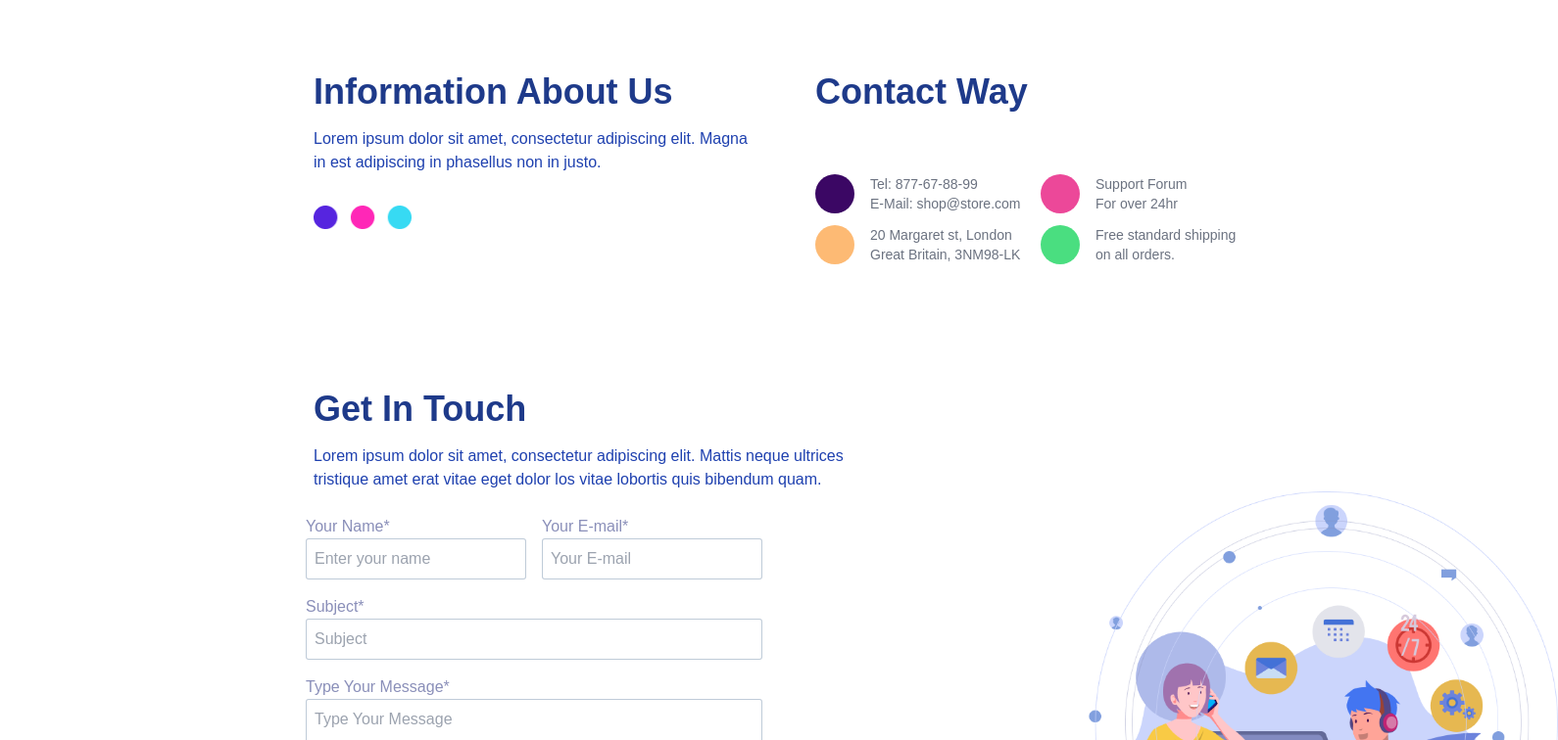
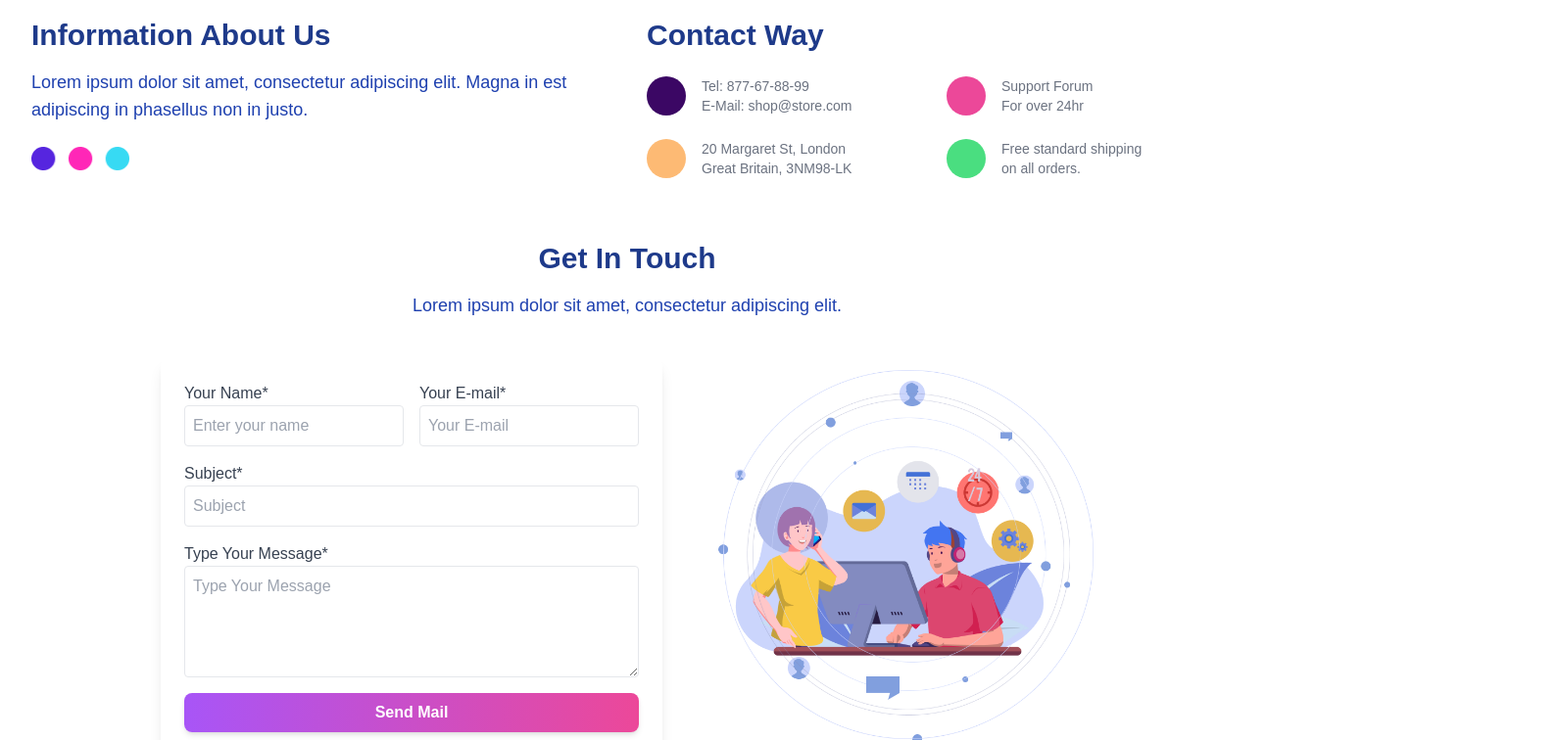
Before and after one commit to Hania-Fareed/Hackathon-uiux, a Next.js app: page /Contact in a window 1280 px wide. Shown: the part 380-1136 px from the top of the page at 98% size, 1590 px wide, since content can reach past the window. Built offline with nearby package versions, Linux system fonts and the light colour scheme.

Commit message:
hackathon changes

```diff
--- a/src/app/Contact/page.tsx
+++ b/src/app/Contact/page.tsx
@@ -2,15 +2,13 @@
 import React from "react";
 import Footer from "../components/footer";
 import Image from "next/image";
-import Swal from 'sweetalert2'
+import Swal from "sweetalert2";
+import Link from "next/link";
 
-
-const contact = () => {
-
-  const onSubmit = async (event:React.FormEvent<HTMLFormElement>) => {
+const Contact = () => {
+  const onSubmit = async (event: React.FormEvent<HTMLFormElement>) => {
     event.preventDefault();
     const formData = new FormData(event.currentTarget);
-
     formData.append("access_key", "b2a921ef-606a-45d4-96a1-83dbb0e6e6a4");
 
     const object = Object.fromEntries(formData);
@@ -20,156 +18,103 @@ const contact = () => {
       method: "POST",
       headers: {
         "Content-Type": "application/json",
-        Accept: "application/json"
+        Accept: "application/json",
       },
-      body: json
+      body: json,
     }).then((res) => res.json());
 
     if (res.success) {
       Swal.fire({
         title: "Success!",
         text: "Message sent successfully!",
-        icon: "success"
+        icon: "success",
       });
     }
   };
 
   return (
     <div>
-
-      <header className="relative py-16 mt-14 bg-purple-50">
     <div className="container mx-auto px-4">
+      {/* Header */}
+      <header className="relative py-16 mt-14 bg-purple-50 text-center">
         <h1 className="text-2xl font-bold text-blue-900">Contact Us</h1>
         <p className="text-sm text-gray-500">
-            Home . Pages . <span className="text-pink-500">Contact us</span>
+          <Link href="/">Home</Link> . Pages . <span className="text-pink-500">Contact Us</span>
         </p>
-        </div>
       </header>
 
-      <div className="flex space-x-16 ml-80 mt-24">
-        {/* Information About Us Section */}
-        <section className="w-1/2">
-          <h2 className="text-blue-900 font-bold text-4xl">Information About Us</h2>
-          <p className="mt-4 text-blue-800">
+      {/* Contact Information */}
+      <div className="flex flex-col lg:flex-row gap-10 mt-10 px-4">
+        {/* Information Section */}
+        <section className="lg:w-1/2 text-center lg:text-left">
+          <h2 className="text-blue-900 font-bold text-3xl">Information About Us</h2>
+          <p className="mt-4 text-blue-800 text-lg">
             Lorem ipsum dolor sit amet, consectetur adipiscing elit. Magna in est adipiscing in phasellus non in justo.
           </p>
-          {/* <img src="group 94.png" alt="Information about us" className="mt-8" /> */}
-          <Image
-          className="mt-8"
-          src="/group 94.png"
-          alt="Information about us"
-          width={100}
-          height={400}
-          />
-
-
+          <div className="flex justify-center lg:justify-start mt-6">
+            <Image src="/group 94.png" alt="Information about us" width={100} height={100} />
+          </div>
         </section>
 
-        {/* Contact Way Section */}
-        <section className="w-1/2 space-y-16">
-          <h2 className="text-blue-900 font-bold text-4xl">Contact Way</h2>
-          <div className="grid grid-cols-2 gap-3 mt-10">
-            {/* First Contact */}
-            <div className="flex items-center">
-              <div className="bg-purple-950 w-10 h-10 rounded-full"></div>
+        {/* Contact Methods */}
+        <section className="lg:w-1/2">
+          <h2 className="text-blue-900 font-bold text-3xl text-center lg:text-left">Contact Way</h2>
+          <div className="grid grid-cols-1 md:grid-cols-2 gap-6 mt-6">
+            {[
+              { bg: "bg-purple-950", text1: "Tel: 877-67-88-99", text2: "E-Mail: shop@store.com" },
+              { bg: "bg-pink-500", text1: "Support Forum", text2: "For over 24hr" },
+              { bg: "bg-orange-300", text1: "20 Margaret St, London", text2: "Great Britain, 3NM98-LK" },
+              { bg: "bg-green-400", text1: "Free standard shipping", text2: "on all orders." },
+            ].map((item, index) => (
+              <div key={index} className="flex items-center">
+                <div className={`${item.bg} w-10 h-10 rounded-full`}></div>
                 <div className="ml-4">
-                <p className="text-gray-500 text-sm">Tel: 877-67-88-99</p>
-                <p className="text-gray-500 text-sm">E-Mail: shop@store.com</p>
+                  <p className="text-gray-500 text-sm">{item.text1}</p>
+                  <p className="text-gray-500 text-sm">{item.text2}</p>
                 </div>
               </div>
-
-            {/* Second Contact */}
-            <div className="flex items-center">
-              <div className="bg-pink-500 w-10 h-10 rounded-full"></div>
-              <div className="ml-4">
-                <p className="text-gray-500 text-sm">Support Forum</p>
-                <p className="text-gray-500 text-sm">For over 24hr</p>
-              </div>
-            </div>
-
-            {/* Third Contact */}
-            <div className="flex items-center">
-              <div className="bg-orange-300 w-10 h-10 rounded-full"></div>
-              <div className="ml-4">
-                <p className="text-gray-500 text-sm">20 Margaret st, London</p>
-                <p className="text-gray-500 text-sm">Great Britain, 3NM98-LK</p>
-              </div>
-            </div>
-
-            {/* Fourth Contact */}
-            <div className="flex items-center">
-              <div className="bg-green-400 w-10 h-10 rounded-full"></div>
-              <div className="ml-4">
-                <p className="text-gray-500 text-sm">Free standard shipping</p>
-                <p className="text-gray-500 text-sm">on all orders.</p>
-              </div>
-            </div>
+            ))}
           </div>
         </section>
       </div>
 
-      <section className="ml-80">
-        <h2 className="text-blue-900 font-bold mt-32 text-4xl">Get In Touch</h2>
-        <p className="mt-4 text-blue-800">
-        Lorem ipsum dolor sit amet, consectetur adipiscing elit. Mattis neque ultrices<br/>  tristique amet erat vitae eget dolor los vitae lobortis quis bibendum quam.
-        </p>
+      {/* Get in Touch */}
+      <section className="text-center mt-16 px-4">
+        <h2 className="text-blue-900 font-bold text-3xl">Get In Touch</h2>
+        <p className="mt-4 text-blue-800 text-lg">Lorem ipsum dolor sit amet, consectetur adipiscing elit.</p>
       </section>
 
-      {/* Contact Form in a Box */}
-      <div className="flex">
-      <section className=" max-w-3xl ml-72 space-y-8 p-6">
-        <form onSubmit={onSubmit}>
-        <div className="space-y-4">
-          {/* Name and Email sections side by side */}
-          <div className="flex space-x-4">
-            {/* Your Name */}
-            <div className="flex flex-col w-1/2">
-              <label className="text-[#8A8FB9] text-[16px] font-lato">Your Name*</label>
-              <input type="text" className="border border-[#A4B6C8B3] rounded-[3px] p-2" name="name" placeholder="Enter your name" required />
+      {/* Contact Form */}
+      <div className="flex flex-col lg:flex-row items-center justify-center gap-10 mt-10 px-4">
+        <section className="w-full max-w-lg">
+          <form onSubmit={onSubmit} className="bg-white p-6 rounded-lg shadow-lg space-y-4">
+            <div className="grid grid-cols-1 md:grid-cols-2 gap-4">
+              <div className="flex flex-col">
+                <label className="text-gray-700">Your Name*</label>
+                <input type="text" name="name" placeholder="Enter your name" required className="border p-2 rounded" />
               </div>
-
-            {/* Your E-mail */}
-            <div className="flex flex-col w-1/2">
-              <label className="text-[#8A8FB9] text-[16px] font-lato">Your E-mail*</label>
-              <input type="email" className="border border-[#A4B6C8B3] rounded-[3px] p-2" name="email" placeholder="Your E-mail" required />
+              <div className="flex flex-col">
+                <label className="text-gray-700">Your E-mail*</label>
+                <input type="email" name="email" placeholder="Your E-mail" required className="border p-2 rounded" />
               </div>
             </div>
-
-          {/* Subject */}
             <div className="flex flex-col">
-            <label className="text-[#8A8FB9] text-[16px] font-lato">Subject*</label>
-            <input type="text" className="border border-[#A4B6C8B3] rounded-[3px] p-2" name="subject" placeholder="Subject" required />
+              <label className="text-gray-700">Subject*</label>
+              <input type="text" name="subject" placeholder="Subject" required className="border p-2 rounded" />
             </div>
-
-          {/* Type Your Message */}
             <div className="flex flex-col">
-            <label className="text-[#8A8FB9] text-[16px] font-lato">Type Your Message*</label>
-            <textarea name="message" className="border border-[#A4B6C8B3] rounded-[3px] p-2" placeholder="Type Your Message" required rows={5}></textarea>
+              <label className="text-gray-700">Type Your Message*</label>
+              <textarea name="message" placeholder="Type Your Message" required rows={4} className="border p-2 rounded"></textarea>
+            </div>
+            <button type="submit" className="w-full py-2 bg-gradient-to-r from-purple-500 to-pink-500 text-white font-semibold rounded-lg shadow-md hover:scale-105 transition">Send Mail</button>
+          </form>
+        </section>
+        <Image src="/group 124.png" alt="Contact Form" width={400} height={400} className="hidden lg:block" />
       </div>
       </div>
-
-        {/* Send Mail Button */}
-        <div className="flex justify-center ">
-          <button type="submit" className=" relative ml-80 text-white text-[16px] font-josefin-sans py-2 px-8 rounded-[3px] hover:shadoe-lg bg-gradient-to-r w-full from-purple-500 to-pink-500 font-semibold shadow-md hover:shadw-lg
-                     hover:scale-110 transition-transform duration-300 ease-in-out mt-3">
-            Send Mail
-          </button>
-        </div>
-        </form>
-      </section>
-      <Image
-      className="max-w-3xl ml-72"
-      src="/group 124.png"
-      alt="Contact Form"
-      width={500}
-      height={400}
-      />
-      </div>
-
-
       <Footer />
     </div>
   );
-}
+};
 
-export default contact;
+export default Contact;
--- a/src/app/product/[slug]/page.tsx
+++ b/src/app/product/[slug]/page.tsx
@@ -4,7 +4,7 @@ import { groq } from "next-sanity";
 import Image from "next/image";
 import { urlFor } from "@/sanity/lib/image";
 import Footer from "@/app/components/footer";
-import AddToCartButton from "@/app/components/AddToCartButton"; // Import the Client Component
+import AddToCartButton from "@/app/components/AddToCartButton";
 
 interface ProductPageProps {
   params: Promise<{ slug: string }>;
@@ -24,35 +24,43 @@ async function getProduct(slug: string): Promise<Product> {
 }
 
 export default async function ProductPage({ params }: ProductPageProps) {
-  const {slug} = await params;
+  const { slug } = await params;
   const product = await getProduct(slug);
 
   return (
     <div>
-      <div className="max-w-7xl mx-auto px-4 py-5">
-        <div className="grid grid-cols-1 md:grid-cols-2 gap-12">
-          <div className="bg-slate-50 rounded-full mt-10 px-14">
+      <div className="max-w-7xl mx-auto px-4 py-10">
+        <div className="grid grid-cols-1 md:grid-cols-2 gap-10 items-center">
+
+          {/* Product Image */}
+          <div className="bg-gray-100 rounded-lg p-6 flex justify-center">
             {product.image && (
               <Image
                 src={urlFor(product.image).url()}
                 alt={product.name}
                 width={500}
                 height={500}
+                className="rounded-lg shadow-md w-full max-w-sm sm:max-w-md md:max-w-lg lg:max-w-xl"
               />
             )}
           </div>
-          <div>
-            <h1 className="text-2xl font-bold py-20">{product.name}</h1>
-            <p className="text-lg -mt-10">{product.description}</p>
-            <p className="text-lg font-semibold text-pink-500 italic py-1">
-              Rs. {product.price}
-            </p>
+
+          {/* Product Details */}
+          <div className="space-y-6 text-center md:text-left">
+            <h1 className="text-3xl font-bold text-gray-900">{product.name}</h1>
+            <p className="text-lg text-gray-600">{product.description}</p>
+            <p className="text-2xl font-semibold text-pink-500">Rs. {product.price}</p>
+
+            {/* Add to Cart Button */}
+            <div className="flex justify-center md:justify-start">
+              <AddToCartButton product={product} />
+            </div>
           </div>
-        </div>
-        <div className="ml-56">
-          <AddToCartButton product={product} /> {/* ✅ Use the Client Component here */}
+
         </div>
       </div>
+
+      {/* Footer */}
       <Footer />
     </div>
   );
```
Also changed, not shown: src/app/components/unique.tsx (+12 -18 lines), src/app/shop-grid/page.tsx (+28 -26 lines), src/app/shop-list/page.tsx (+44 -38 lines). Lines whose indentation alone changed are shown as unchanged.
